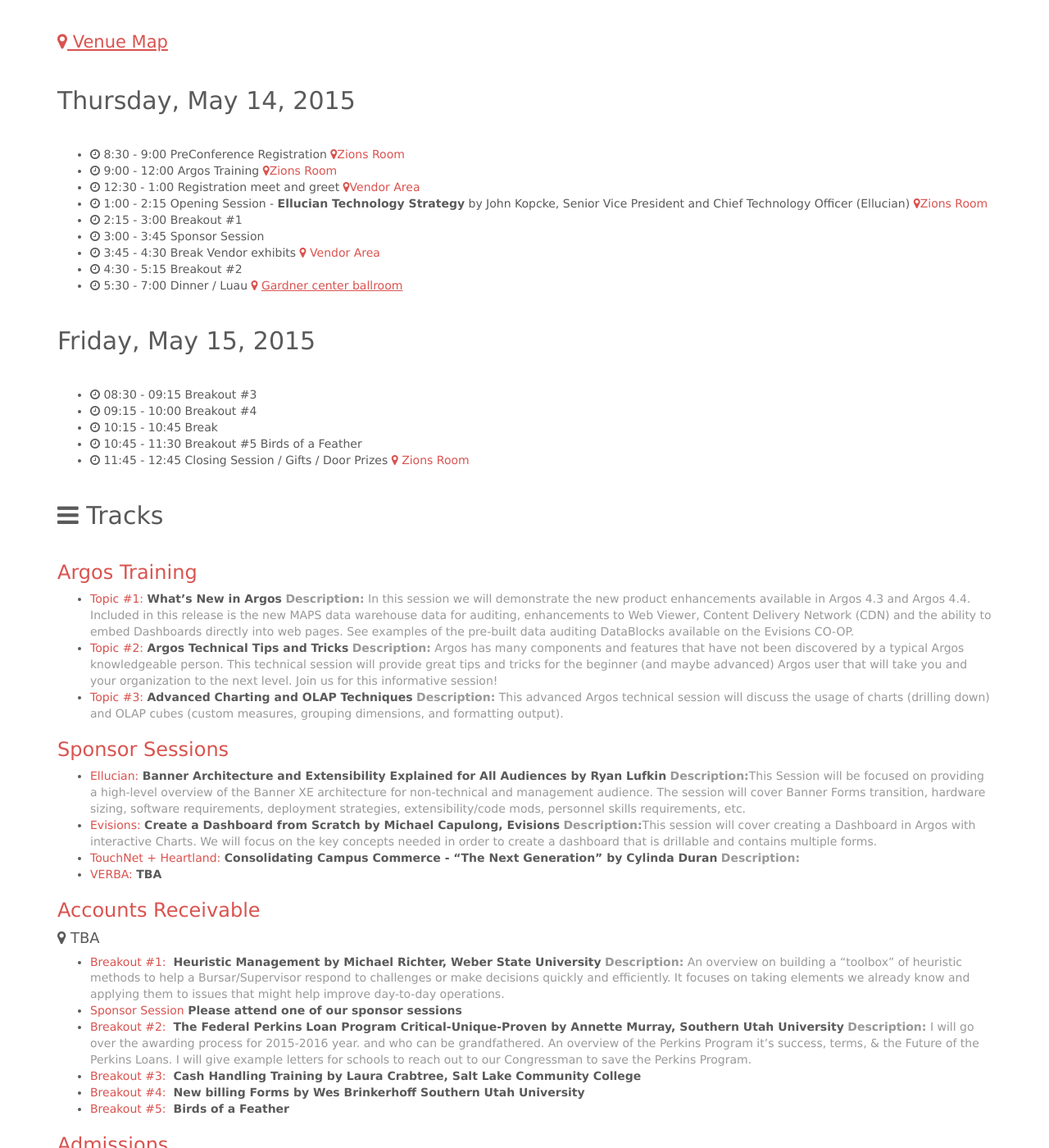
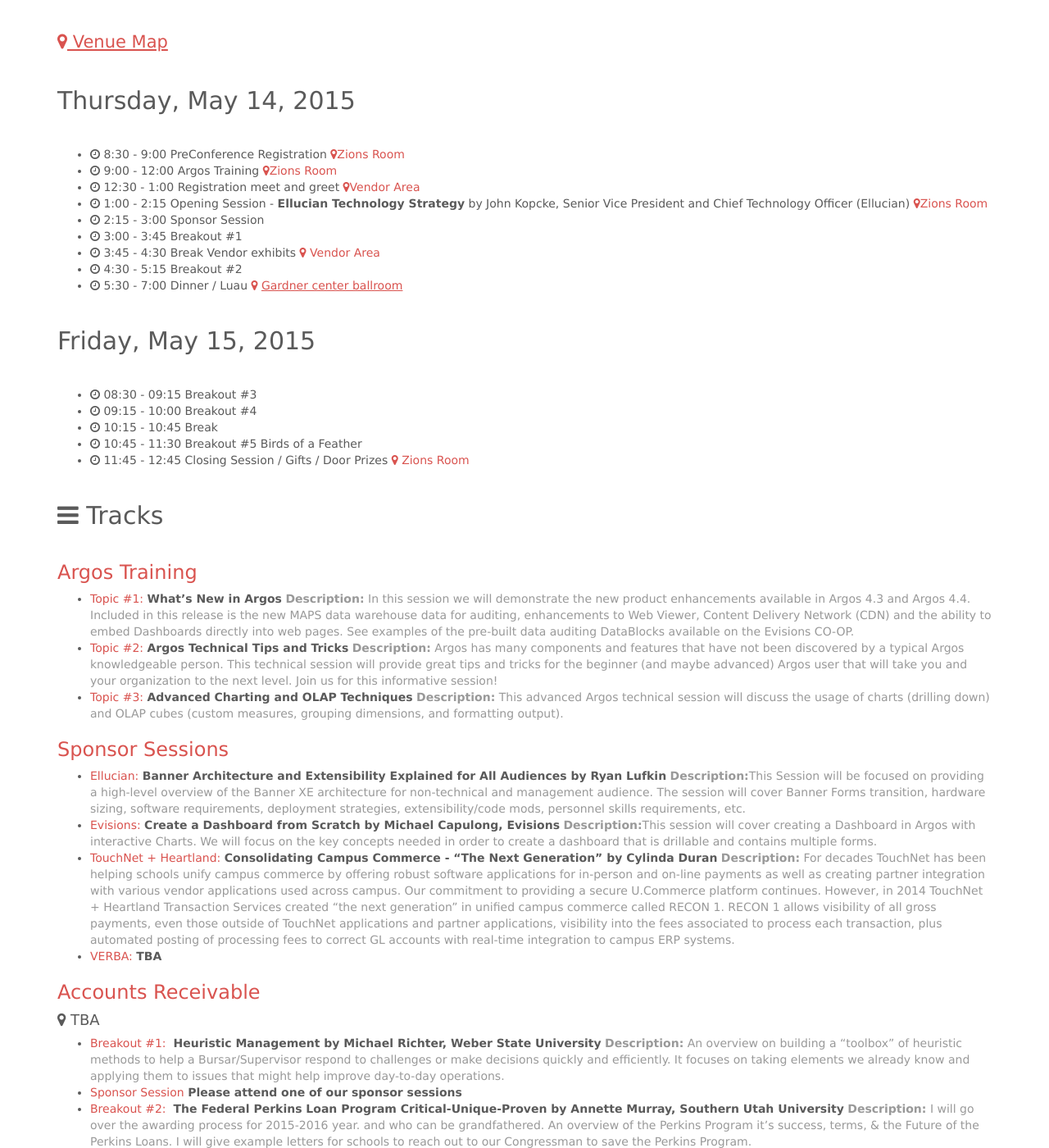
Before and after one commit to ubug/ubug.github.io, a Jekyll site: the page built from schedule/index.md, in a window 1280 px wide and 1400 px high, scrolled down 406 px. Shown: the whole window at 82% size. Built offline with Jekyll 4.4.1, drawn with Linux system fonts in a browser that asks for light colours; nearby versions of some CDN libraries; Markdown is read by kramdown in place of the engine named in the settings.

Commit message:
Changed time of sponsor session and breakout #1

```diff
--- a/schedule/index.md
+++ b/schedule/index.md
@@ -11,8 +11,8 @@
 * <i class="fa fa-clock-o"></i> 9:00 - 12:00 Argos Training <span class="text-primary"><i class="fa fa-map-marker"></i>Zions Room </span>
 * <i class="fa fa-clock-o"></i> 12:30 - 1:00 Registration meet and greet <span class="text-primary"><i class="fa fa-map-marker"></i>Vendor Area </span>
 * <i class="fa fa-clock-o"></i> 1:00 - 2:15 Opening Session - **Ellucian Technology Strategy** by John Kopcke, Senior Vice President and Chief Technology Officer (Ellucian)  <span class="text-primary"><i class="fa fa-map-marker"></i>Zions Room </span>
-* <i class="fa fa-clock-o"></i> 2:15 - 3:00 Breakout #1
-* <i class="fa fa-clock-o"></i> 3:00 - 3:45 Sponsor Session
+* <i class="fa fa-clock-o"></i> 2:15 - 3:00 Sponsor Session
+* <i class="fa fa-clock-o"></i> 3:00 - 3:45 Breakout #1
 * <i class="fa fa-clock-o"></i> 3:45 - 4:30 Break Vendor exhibits <span class="text-primary"><i class="fa fa-map-marker"></i> Vendor Area</span>
 * <i class="fa fa-clock-o"></i> 4:30 - 5:15 Breakout #2
 * <i class="fa fa-clock-o"></i> 5:30 - 7:00 Dinner / Luau <span class="text-primary"><i class="fa fa-map-marker"></i> [Gardner center ballroom](https://goo.gl/maps/i3dPB)</span>
@@ -45,7 +45,7 @@
 * <span class="text-primary">Evisions:</span> **Create a Dashboard from Scratch by Michael Capulong, Evisions**
   <span class="text-muted">**Description:**This session will cover creating a Dashboard in Argos with interactive Charts.  We will focus on the key concepts needed in order to create a dashboard that is drillable and contains multiple forms.</span>
 * <span class="text-primary">TouchNet + Heartland:</span> **Consolidating Campus Commerce - “The Next Generation” by Cylinda Duran**
-  <span class="text-muted">**Description:**</span>
+  <span class="text-muted">**Description:** For decades TouchNet has been helping schools unify campus commerce by offering robust software applications for in-person and on-line payments as well as creating partner integration with various vendor applications used across campus.  Our commitment to providing a secure U.Commerce platform continues.  However, in 2014 TouchNet + Heartland Transaction Services created “the next generation” in unified campus commerce called RECON 1.  RECON 1 allows visibility of all gross payments, even those outside of TouchNet applications and partner applications, visibility into the fees associated to process each transaction, plus automated posting of processing fees to correct GL accounts with real-time integration to campus ERP systems.  </span>
 * <span class="text-primary">VERBA:</span> **TBA**
 
 
```
